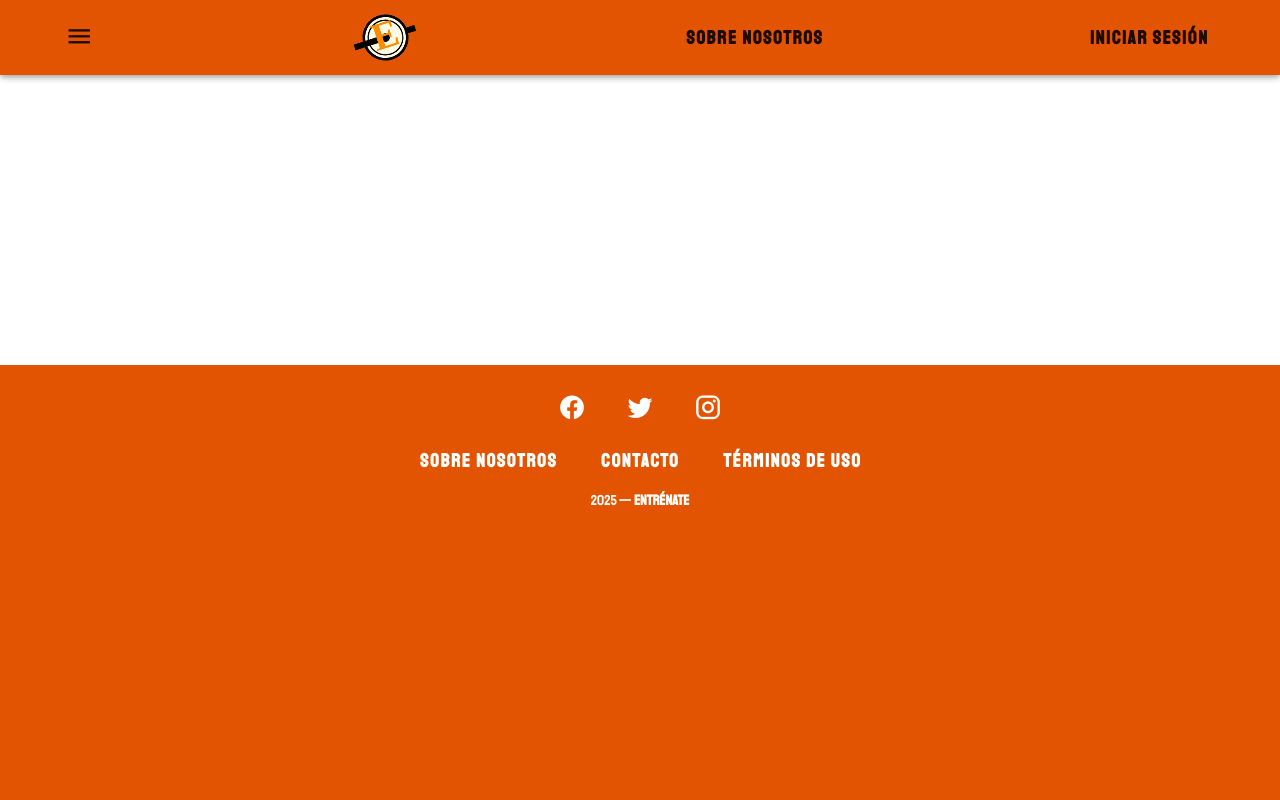
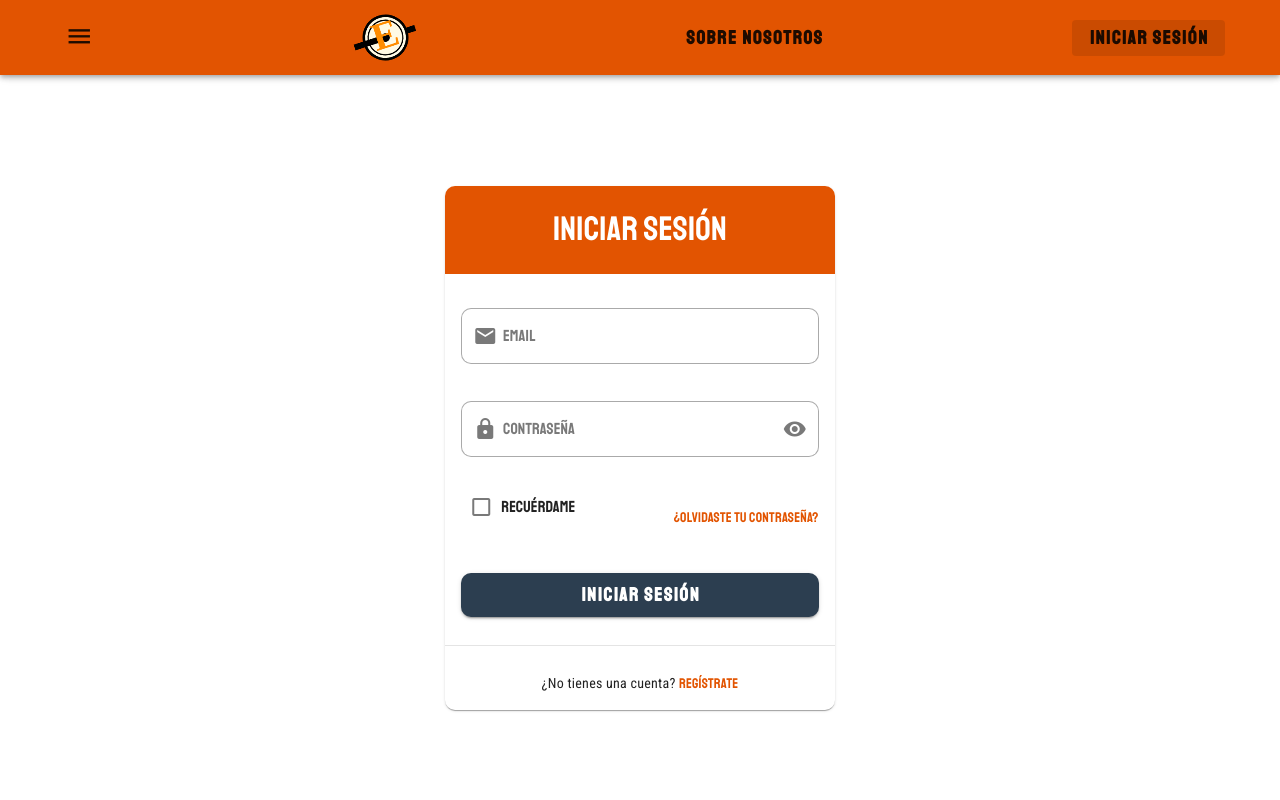
Before and after one commit to gaabsito/RETO_GYM_FRONT, a Vue app in the folder GymFRONT/vue-gym/: page /login in a window 1280 px wide. Shown: the top 800 px of the page. Built offline with nearby package versions, Linux system fonts and the light colour scheme.

Commit message:
añadido login form

```diff
--- a/GymFRONT/vue-gym/src/router/index.ts
+++ b/GymFRONT/vue-gym/src/router/index.ts
@@ -1,5 +1,6 @@
 import { createRouter, createWebHistory } from 'vue-router'
 import HomeView from '@/views/HomeView.vue'
+import LoginView from '@/views/LoginView.vue'
 
 const router = createRouter({
   history: createWebHistory(import.meta.env.BASE_URL),
@@ -9,6 +10,11 @@ const router = createRouter({
       name: 'home',
       component: HomeView,
     },
+    {
+      path: '/login',
+      name: 'login',
+      component: LoginView,
+    },
   ],
 })
 
--- a/GymFRONT/vue-gym/src/views/HomeView.vue
+++ b/GymFRONT/vue-gym/src/views/HomeView.vue
@@ -106,7 +106,7 @@ onMounted(async () => {
       <v-row v-if="!loading" justify="center">
         <v-col v-for="workout in featuredWorkouts" :key="workout.entrenamientoID" cols="12" sm="4" md="3" lg="2">
           <v-hover v-slot="{ isHovering, props }">
-            <v-card v-bind="props" :elevation="isHovering ? 8 : 2" class="h-100">
+            <v-card v-bind="props" :elevation="isHovering ? 8 : 2" class="workout-card">
               <v-img :src="workout.imagenURL" cover
                 class="align-end workout-image">
               </v-img>
@@ -171,6 +171,7 @@ onMounted(async () => {
 
 <style lang="scss">
 @import '@/assets/styles/main.scss';
+
 .cta-section {
   border-radius: $border-radius;
   width: 100% !important;
@@ -232,7 +233,7 @@ color: $primary-color;
   transition: background-color 0.3s ease-in-out;
 }
 
-.v-card:hover {
+.workout-card:hover {
   .v-card-title {
   background-color: darken($primary-color, 70%);
   }
--- a/GymFRONT/vue-gym/src/views/LoginView.vue
+++ b/GymFRONT/vue-gym/src/views/LoginView.vue
@@ -0,0 +1,144 @@
+<!-- src/views/LoginView.vue -->
+<script setup lang="ts">
+import { ref } from 'vue'
+import { useAuthStore } from '@/stores/auth'
+import { useRouter } from 'vue-router'
+
+const authStore = useAuthStore()
+const router = useRouter()
+
+const form = ref({
+  email: '',
+  password: ''
+})
+
+const loading = ref(false)
+const error = ref('')
+const showPassword = ref(false)
+
+const rules = {
+  email: [
+    (v: string) => !!v || 'El email es requerido',
+    (v: string) => /.+@.+\..+/.test(v) || 'Debe ser un email válido'
+  ],
+  password: [
+    (v: string) => !!v || 'La contraseña es requerida',
+    (v: string) => v.length >= 6 || 'La contraseña debe tener al menos 6 caracteres'
+  ]
+}
+
+const handleSubmit = async () => {
+  try {
+    loading.value = true
+    error.value = ''
+
+    await authStore.login({
+      email: form.value.email,
+      password: form.value.password
+    })
+
+    router.push('/')
+  } catch (err) {
+    error.value = err instanceof Error ? err.message : 'Error al iniciar sesión'
+  } finally {
+    loading.value = false
+  }
+}
+</script>
+
+<template>
+  <v-container class="login-container" fluid>
+    <v-row align="center" justify="center">
+      <v-col cols="12" sm="8" md="6" lg="4">
+        <v-card class="login-card">
+          <v-card-title class="login-title text-center py-6">
+            <h1 class="text-h4">Iniciar Sesión</h1>
+          </v-card-title>
+
+          <v-card-text>
+            <v-alert v-if="error" type="error" class="mb-4">
+              {{ error }}
+            </v-alert>
+
+            <v-form @submit.prevent="handleSubmit">
+              <v-text-field class="login-form" v-model="form.email" :rules="rules.email" label="Email" prepend-inner-icon="mdi-email"
+                type="email" variant="outlined" required></v-text-field>
+
+              <v-text-field v-model="form.password" :rules="rules.password" :type="showPassword ? 'text' : 'password'"
+                label="Contraseña" prepend-inner-icon="mdi-lock" variant="outlined" required
+                :append-inner-icon="showPassword ? 'mdi-eye-off' : 'mdi-eye'"
+                @click:append-inner="showPassword = !showPassword"></v-text-field>
+
+              <div class="d-flex align-center justify-space-between mb-4">
+                <v-checkbox label="Recuérdame" color="primary"></v-checkbox>
+                <router-link to="/recuperar-password" class="text-decoration-none">
+                  ¿Olvidaste tu contraseña?
+                </router-link>
+              </div>
+
+              <v-btn type="submit" color="primary" size="large" block :loading="loading">
+                Iniciar Sesión
+              </v-btn>
+            </v-form>
+          </v-card-text>
+
+          <v-divider class="my-3"></v-divider>
+
+          <v-card-text class="text-center">
+            <p class="mb-0">
+              ¿No tienes una cuenta?
+              <router-link to="/registro" class="text-decoration-none">
+                Regístrate
+              </router-link>
+            </p>
+          </v-card-text>
+        </v-card>
+      </v-col>
+    </v-row>
+  </v-container>
+</template>
+
+<style lang="scss" scoped>
+@import '@/assets/styles/main.scss';
+
+.login-container {
+  min-height: calc(100vh - var(--v-layout-top)) !important;
+  display: flex;
+  align-items: center;
+}
+
+.login-card {
+  border-radius: $border-radius;
+
+  .login-title {
+    background-color: $primary-color;
+    color: white;
+  }
+}
+
+.login-form {
+  padding-top: 5% !important;
+  padding-bottom: 4% !important;
+}
+
+:deep(.v-field) {
+  border-radius: $border-radius !important;
+}
+
+.v-btn {
+  font-family: $font-family-base;
+  border-radius: $border-radius;
+}
+
+a {
+  color: $primary-color;
+
+  &:hover {
+    color: darken($primary-color, 10%);
+  }
+}
+
+.v-checkbox {
+  font-family: $font-family-text;
+}
+</style>
```
